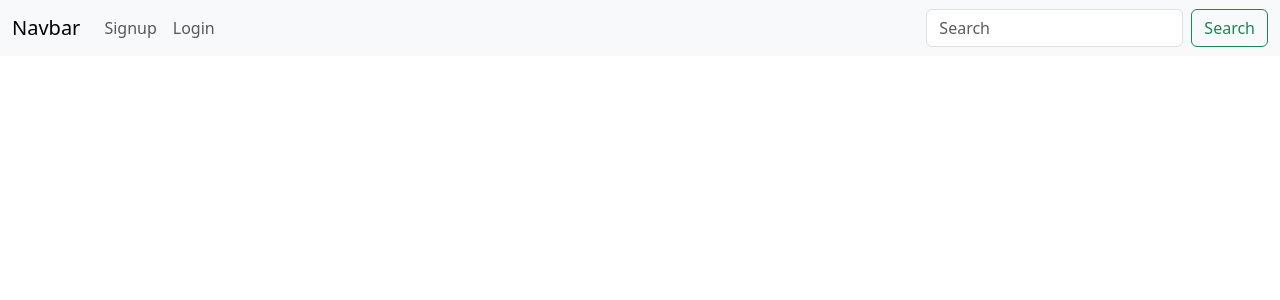
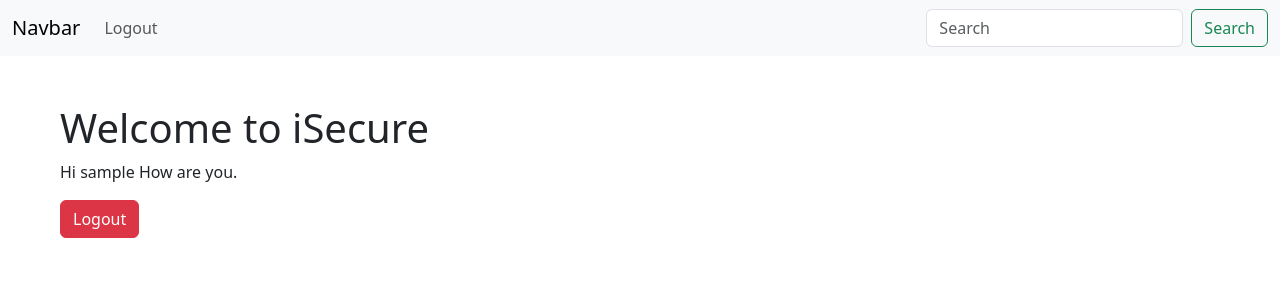
Before and after one commit to Hiteshdevss/PHP-Learn, a PHP site: page /welcome.php in a window 1280 px wide. Shown: the top 300 px of the page. Run offline with PHP 8.4, Linux system fonts and the light colour scheme; the visitor is signed in with stand-in values (Sample User, id 1).

Commit message:
welcome.php

```diff
--- a/Components/Login System Boostrap/welcome.php
+++ b/Components/Login System Boostrap/welcome.php
@@ -1,14 +1,31 @@
+<?php
+session_start();
+
+// Check if the user is logged in, and if not, redirect to the login page
+if (!isset($_SESSION['login']) || $_SESSION['login'] !== true){
+  header("Location: login.php");
+  exit();
+}
+
+?>
+
 <!doctype html>
 <html lang="en">
 <head>
   <meta charset="utf-8">
   <meta name="viewport" content="width=device-width, initial-scale=1">
-    <title>Bootstrap demo</title>
+  <title>iSecure | Hi <?php echo $_SESSION['username']; ?> </title> <!-- Fixed: Added echo to display the username -->
   <link href="https://cdn.jsdelivr.net/npm/bootstrap@5.3.3/dist/css/bootstrap.min.css" rel="stylesheet" integrity="sha384-QWTKZyjpPEjISv5WaRU9OFeRpok6YctnYmDr5pNlyT2bRjXh0JMhjY6hW+ALEwIH" crossorigin="anonymous">
 </head>
 <body>
-    <?php require './Partials/Navbar.php';?>
-
+  <?php require './Partials/Navbar.php'; ?>
+  <div class="container my-5 mx-5 h-auto w-auto">
+    <h1>Welcome to iSecure</h1>
+    <p>Hi <?php echo $_SESSION['username']; ?> How are you.</p>
+    <a href="./logout.php">
+    <button class="btn btn-danger">Logout</button>
+    </a>
+  </div>
   <script src="https://cdn.jsdelivr.net/npm/bootstrap@5.3.3/dist/js/bootstrap.bundle.min.js" integrity="sha384-YvpcrYf0tY3lHB60NNkmXc5s9fDVZLESaAA55NDzOxhy9GkcIdslK1eN7N6jIeHz" crossorigin="anonymous"></script>
 </body>
 </html>
```
Lines whose indentation alone changed are shown as unchanged.
